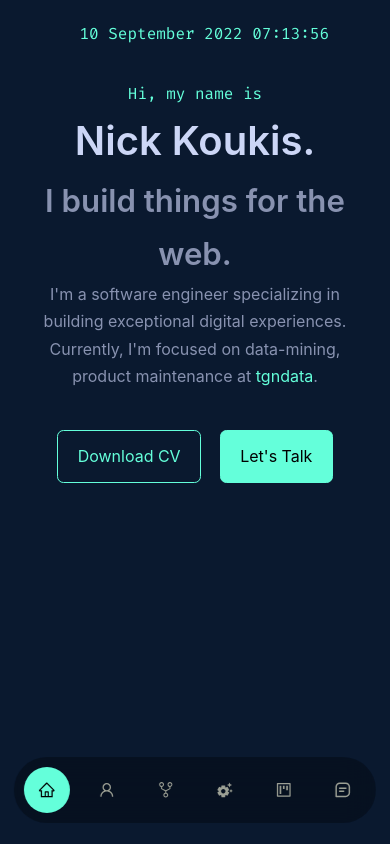
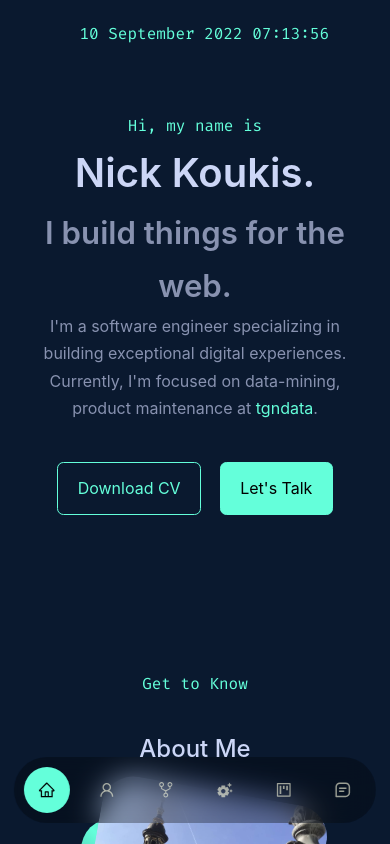
Before and after one commit to nikos-koukis/Portfolio, a React (Create React App) app: page / in a window 390 px wide. Shown: the top 844 px of the page. Built offline with nearby package versions, Linux system fonts and the light colour scheme.

Commit message:
Improve Mobile

```diff
--- a/src/components/header/header.css
+++ b/src/components/header/header.css
@@ -134,8 +134,7 @@ header {
 
 @media screen and (max-width: 998px) {
     header {
-        height: 100vh;
-        padding-top: 5rem;
+        padding-top: 7rem;
     }
 
     .header__datetime{
```
